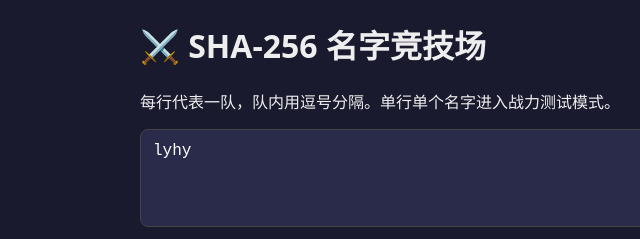
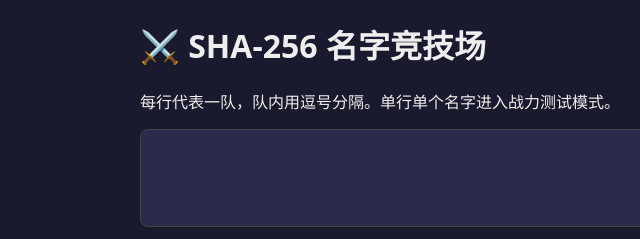
Before and after one commit to Gary-0925/na, a plain HTML site: page index.html in a window 1280 px wide. Shown: the top 239 px of the page, 0-640 px from the left. Drawn offline with Linux system fonts and the light colour scheme.

Commit message:
Update index.html

```diff
--- a/index.html
+++ b/index.html
@@ -12,7 +12,7 @@
     <h1>⚔️ SHA-256 名字竞技场</h1>
     <p>每行代表一队，队内用逗号分隔。单行单个名字进入战力测试模式。</p>
 
-    <textarea id="namesInput" rows="4">lyhy</textarea>
+    <textarea id="namesInput" rows="4"></textarea>
     <button id="fightBtn">开始</button>
     <div class="mode-hint">👥 当前为组队对战模式</div>
 
```
